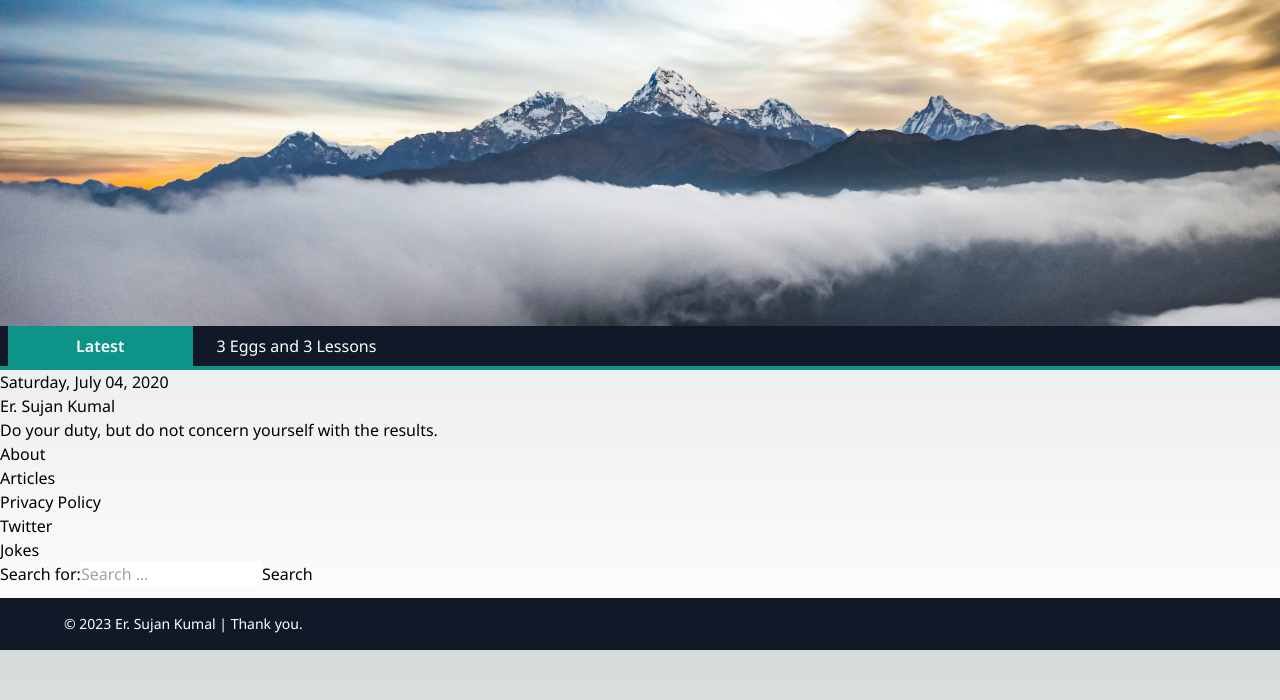
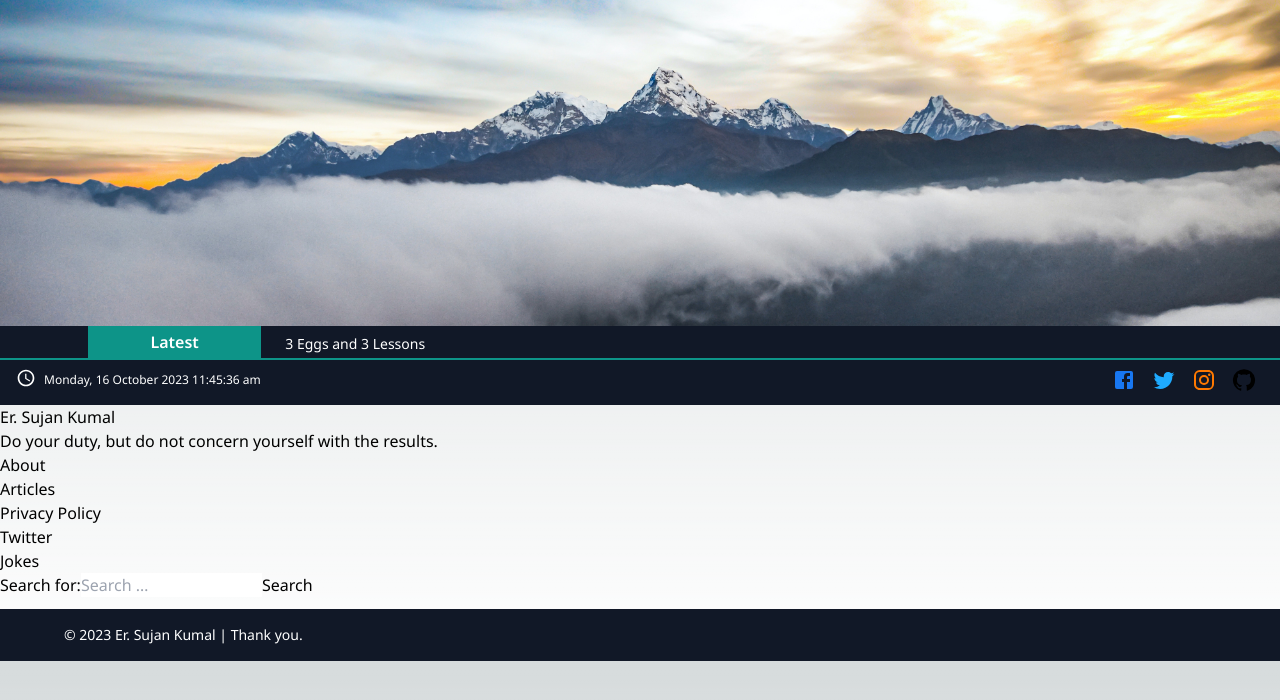
Before and after one commit to sujankumal/sujankumal, a Next.js app: page / in a window 1280 px wide. Shown: the top 700 px of the page. Built offline with nearby package versions, Linux system fonts and the light colour scheme.

Commit message:
clock sociallink

```diff
--- a/package.json
+++ b/package.json
@@ -9,6 +9,10 @@
     "lint": "next lint"
   },
   "dependencies": {
+    "@emotion/react": "^11.11.1",
+    "@emotion/styled": "^11.11.0",
+    "@mui/icons-material": "^5.14.13",
+    "@mui/material": "^5.14.13",
     "framer-motion": "^10.16.4",
     "next": "13.5.4",
     "react": "^18",
--- /dev/null
+++ b/src/components/DigitalClock.tsx
@@ -0,0 +1,27 @@
+'use client'
+import { useEffect, useState } from "react";
+
+function DigitalClock() {
+    const [time, setTime] = useState(new Date());
+    const days = new Array("Sunday", "Monday", "Tuesday", "Wednesday", "Thursday", "Friday", "Saturday");
+    const months = new Array("January", "February", "March", "April", "May", "June", "July", "August", "September", "October", "November", "December");
+
+    useEffect(()=>{
+        const interval = setInterval(()=>{
+            setTime(new Date());
+        }, 1000);
+        return () => {
+            clearInterval(interval);
+        };
+    },[]);
+    const day = days[time.getDay()];
+    const month = months[time.getMonth()];
+    const hours = time.getHours()
+    const time_ = ((hours%12==0)?12:hours%12)+":"+time.getMinutes()+":"+('0'+time.getSeconds()).slice(-2)+' '+((hours >= 12) ? 'pm' : 'am');
+
+    return (
+        <span className="mt-1 ml-2">{day}, {time.getDate().toString()} {month} {time.getFullYear().toString()} {time_}</span>
+     );
+}
+
+export default DigitalClock;
--- a/src/components/Header.tsx
+++ b/src/components/Header.tsx
@@ -1,25 +1,15 @@
 import Image from "next/image";
 import headerImage from '/public/images/header.jpg';
 import Ticker from "./Ticker";
+import {Facebook, Twitter, Instagram, GitHub, AccessTime} from '@mui/icons-material';
 
-function List(props: {items:any}){
-    return(
-        <ul>
-            {props.items.map((item:string, index:number) =>{
-                return <li
-                key={index}
-                style={{animationDelay:`${index*0.5}s`}}
 
-                >
-                    {item}
-                </li>
-            })}
-        </ul>
-    )
-}
+import Link from "next/link";
+import DigitalClock from "./DigitalClock";
 
 function Header() {
     const items = ['श्री शिव महिम्नः स्तोत्रं।', '3 Eggs and 3 Lessons', 'Achyutam Keshavam', 'मीठे रस से भरी रे राधा रानी लागे', 'Hello world!'];
+
     return (<>
         <header className="mb-3">
             <div className="">
@@ -29,43 +19,44 @@ function Header() {
                     priority={true}
                 />
             </div>
-            <div className="bg-gray-900 px-2 border-b-4 border-b-teal-600">
+            <div className="bg-gray-900 px-2">
                 <div className="md:flex text-white ">
-                    <div className="bg-teal-600 w-full p-2 inline-block md:w-1/6 float-left px-4 text-center font-semibold">Latest</div>
-                    <div className="w-full">
+                    <div className="bg-teal-600 h-8 w-full flex flex-col justify-center  md:w-1/6 md:ml-20 float-left px-3 text-center font-semibold">Latest</div>
+                    <div className="w-full h-8 text-sm inline-block">
                         {/* <List items={items}/> */}
                         <Ticker items={items} />
                     </div>
                 </div>
             </div>
-            <div className="top-header-section">
-                <div className="mgs-container">
-                    <div className="top-left-header">
-                        <div className="date-section">
-                            Saturday, July 04, 2020 </div>
-                        <nav id="top-header-navigation" className="top-navigation">
-                        </nav>
+            <div className="top-header-section border-t-2 border-t-teal-600 bg-gray-900 px-2">
+                <div className="p-2">
+                    <div className="text-sm text-white text-center md:inline-block mb-1">
+                        <div className="inline-flex float-none text-xs">
+                            <AccessTime fontSize="small"/>
+                            <DigitalClock />
+                        </div>
+                        <div className="inline-block float-none"></div>
                     </div>
-                    <div className="top-social-wrapper">
-                        <span className="social-link">
-                            <a href="https://www.facebook.com/Er.SujanKumal.03" target="_blank">
-                                <i className="fa fa-facebook"></i>
-                            </a>
+                    <div className="block float-none text-center  md:inline-block md:float-right text-xs">
+                        <span className="mx-2">
+                            <Link href={"https://www.facebook.com/Er.SujanKumal.03"} target="_blank">
+                                <Facebook htmlColor="#1877f2"/>
+                            </Link>
                         </span>
-                        <span className="social-link">
-                            <a href="https://twitter.com/sujan_03_" target="_blank">
-                                <i className="fa fa-twitter"></i>
-                            </a>
+                        <span className="mx-2">
+                            <Link href={"https://twitter.com/sujan_03_"} target="_blank">
+                                <Twitter htmlColor="#1eaaff"/>
+                            </Link>
                         </span>
-                        <span className="social-link">
-                            <a href="https://www.instagram.com/sujan_03_/" target="_blank">
-                                <i className="fa fa-instagram"></i>
-                            </a>
+                        <span className="mx-2">
+                            <Link href={"https://www.instagram.com/sujan_03_/"} target="_blank">
+                                <Instagram htmlColor="#ff7900"/>
+                            </Link>
                         </span>
-                        <span className="social-link">
-                            <a href="https://github.com/sujankumal/" target="_blank">
-                                <i className="fa fa-github"></i>
-                            </a>
+                        <span className="mx-2">
+                            <Link href={"https://github.com/sujankumal/"} target="_blank">
+                                <GitHub htmlColor="c9510c"/>
+                            </Link>
                         </span>
                     </div>
                 </div>
```
Also changed, not shown: 1 other file (tests, documents, lock files or other folders).
